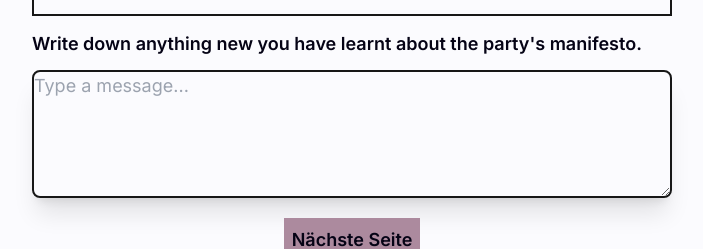
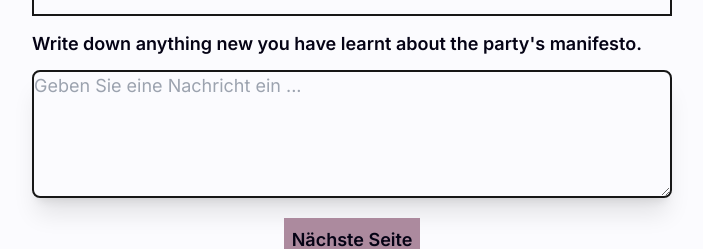
Before and after one commit to FelixHornberger/quote-and-vote-ger, a Next.js app: page /post-task in a window 1280 px wide. Shown: the part 172-421 px from the top of the page, without its empty margins (288-991 px from the left). Built offline with nearby package versions, Linux system fonts and the light colour scheme.

Commit message:
Placeholder localisation

```diff
--- a/components/ArgumentTextarea.tsx
+++ b/components/ArgumentTextarea.tsx
@@ -11,7 +11,7 @@ export default function ArgumenTextarea() {
         <div className="w-full">
             <textarea className="w-full bg-transparent border-neutral-900 border-2 focus:outline-none focus:border-[3px] shadow-xl focus:ring-0 rounded-lg h-32 mt-3"
         value={argument}
-        placeholder="Type a message..."
+        placeholder="Geben Sie eine Nachricht ein ..."
         id="message-input"
         onChange={(e) => setArgument(e.currentTarget.value)} />
       </div>
--- a/components/preTask/InterestTextarea.tsx
+++ b/components/preTask/InterestTextarea.tsx
@@ -10,7 +10,7 @@ export default function InterestTextarea() {
         <div className="w-full">
             <textarea className="w-full bg-transparent border-neutral-900 border-2 focus:outline-none focus:border-[3px] shadow-xl focus:ring-0 rounded-lg h-32 mt-3"
                 value={interest}
-                placeholder="Type a message..."
+                placeholder="Geben Sie eine Nachricht ein ..."
                 id="message-input"
                 onChange={(e) => setInterest(e.currentTarget.value)}
             />
```
